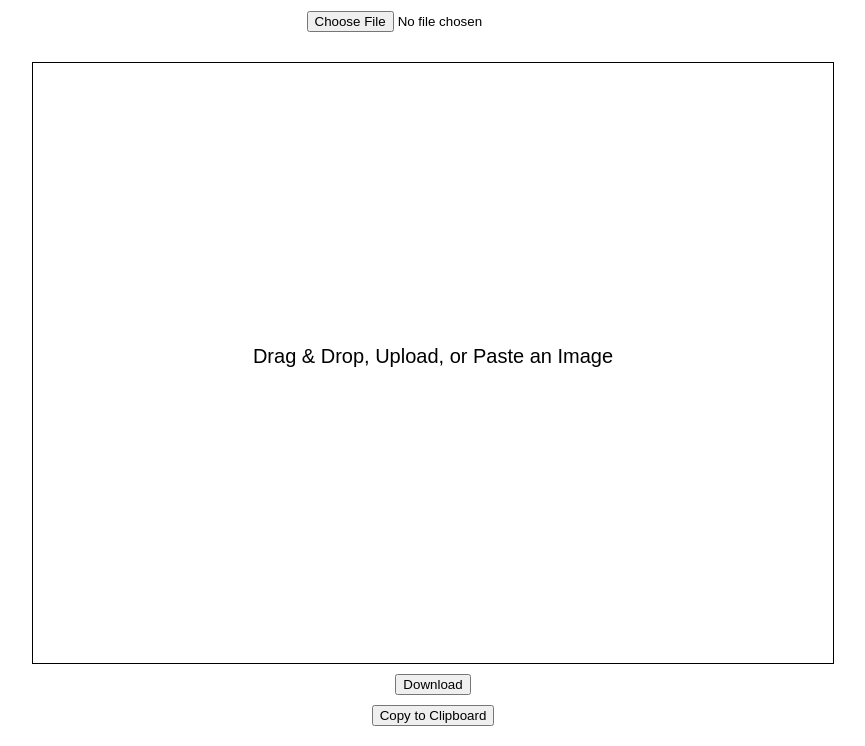
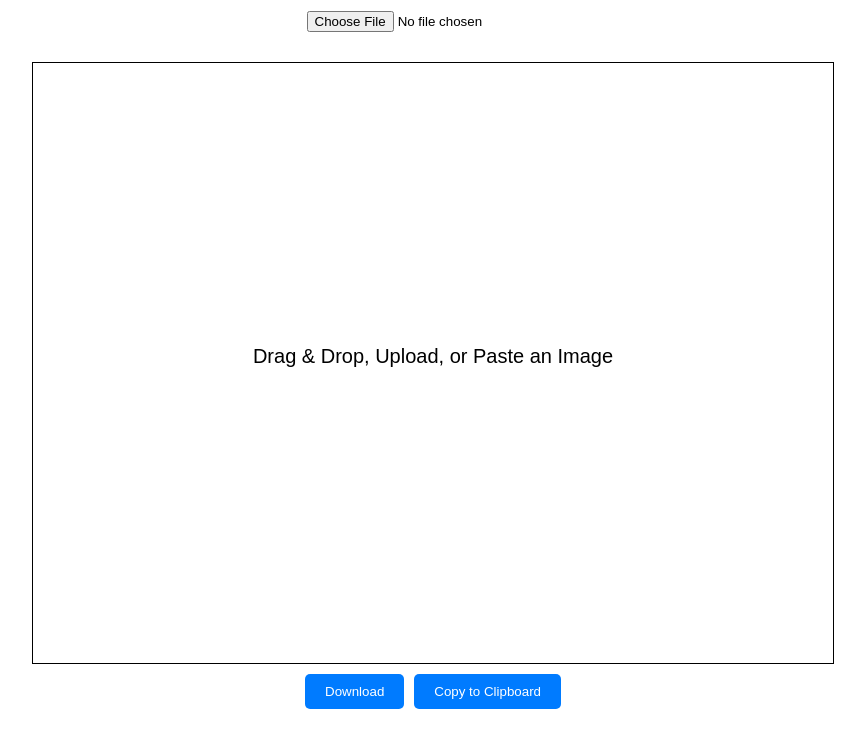
Before and after one commit to danmooney/redpenit, a website built with webpack: page public/index.html in a window 1280 px wide. Shown: the part 99-845 px from the top of the page, without its empty margins (207-1072 px from the left). Built offline with nearby package versions, Linux system fonts and the light colour scheme.

Commit message:
Style the buttons

```diff
--- a/public/index.html
+++ b/public/index.html
@@ -29,8 +29,8 @@
             flex-direction: column;
             align-items: center;
             padding: 20px;
-            gap: 10px; /* Adds space between the form elements */
-            box-sizing: border-box; /* Ensures padding does not increase the size of the container */
+            gap: 10px;
+            box-sizing: border-box;
         }
 
         .notification {
@@ -49,6 +49,25 @@
         .notification.show {
             display: block;
         }
+
+        .button-container {
+            display: flex;
+            gap: 10px; /* Adds space between the buttons */
+        }
+
+        button {
+            padding: 10px 20px;
+            border: none;
+            border-radius: 5px;
+            background-color: #007BFF;
+            color: white;
+            cursor: pointer;
+            transition: background-color 0.3s ease;
+        }
+
+        button:hover {
+            background-color: #0056b3;
+        }
     </style>
 </head>
 <body>
@@ -56,8 +75,10 @@
         <h1>RedPenIt - Start drawing in red pen!</h1>
         <input type="file" id="imageFileInput" name="imageFileInput"/>
         <canvas id="imageCanvas" width="800" height="600"></canvas>
-        <button id="downloadBtn">Download</button>
-        <button id="copyBtn">Copy to Clipboard</button>
+        <div class="button-container">
+            <button id="downloadBtn">Download</button>
+            <button id="copyBtn">Copy to Clipboard</button>
+        </div>
     </div>
     <div id="notification" class="notification">Image copied to clipboard.</div>
     <script src="build/main.js"></script>
```
